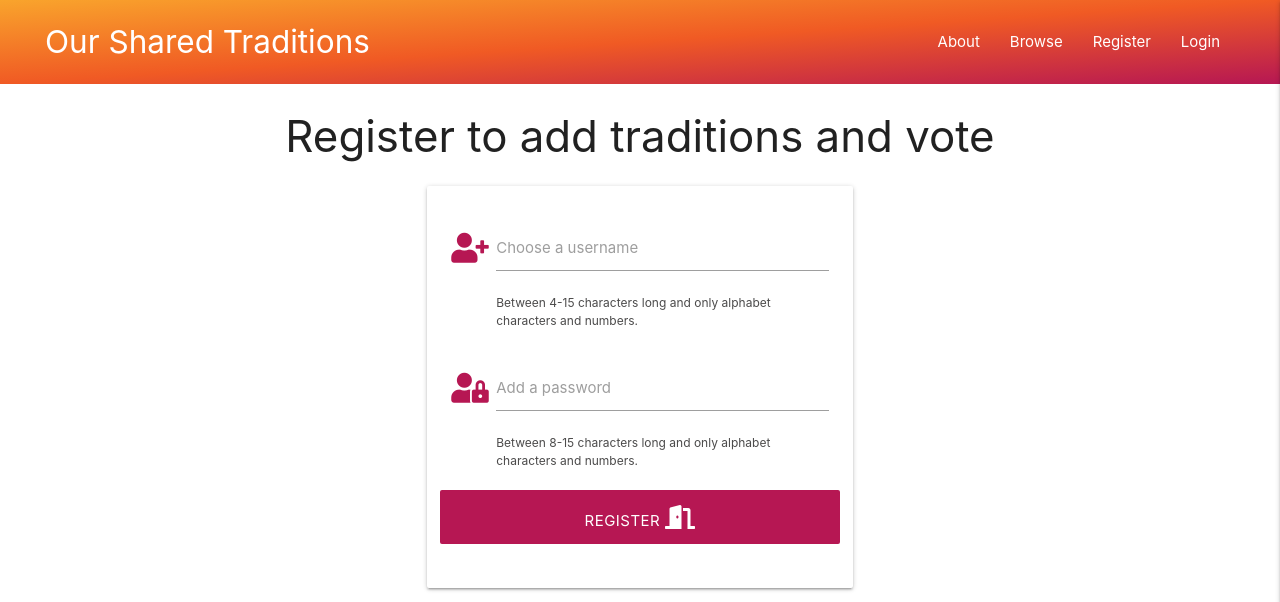
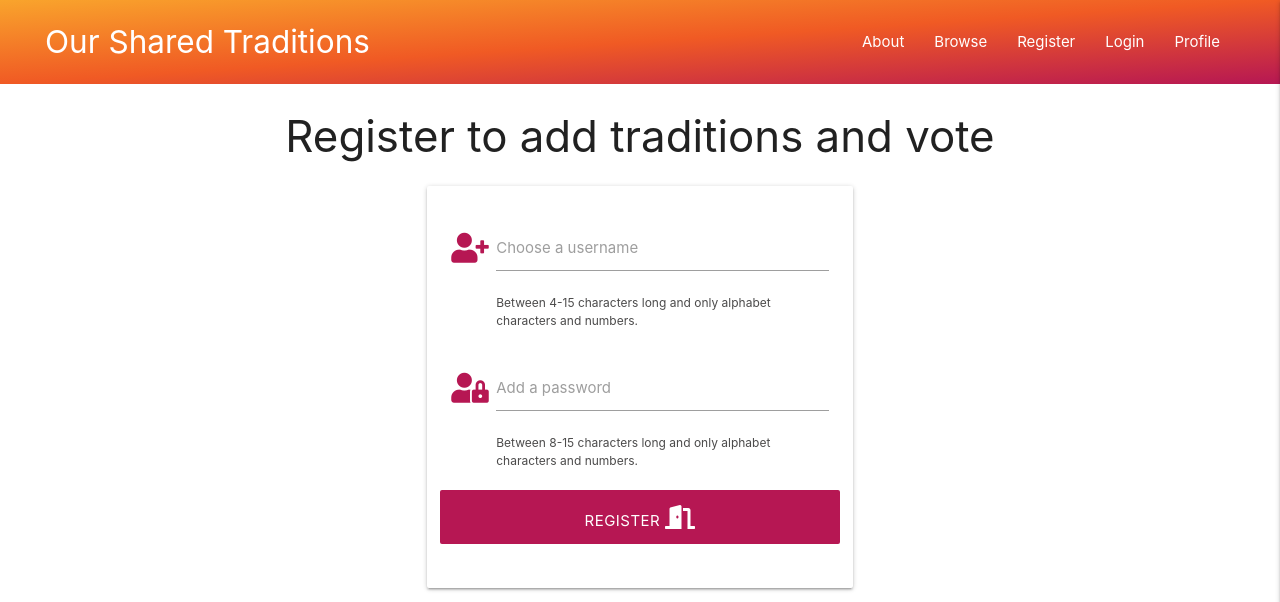
Before and after one commit to Jade-ux/OurTraditions, a Flask app: page /register in a window 1280 px wide. Shown: the top 602 px of the page. Run offline with Flask 2, Linux system fonts and the light colour scheme; some libraries are stand-ins or nearby versions.

Commit message:
Added the user profile page and functionality. Added additional styling to the forms.

```diff
--- a/app.py
+++ b/app.py
@@ -45,6 +45,9 @@ def register():
         # put the new user into 'session' cookie
         session["user"] = request.form.get("username").lower()
         flash("Registration Successful!")
+        # once logged, redirect user to their profile page, using session cookie
+        return redirect(url_for("profile", username=session["user"]))
+
     return render_template("register.html")
 
 #login function
@@ -61,8 +64,11 @@ def login():
                 existing_user["password"], request.form.get("password")):
                 session["user"] = request.form.get("username").lower()
                 flash("Welcome, {}".format(request.form.get("username")))
+                return redirect(url_for(
+                        "profile", username=session["user"]))
             else:
-                # invalid password match - we do not want to let them know exactly which they have wrong as that would make it easier to brute force entries
+                # invalid password match - we do not want to let them know
+                # exactly which they have wrong as that would make it easier to # brute force entries
                 flash("The username/password you entered is incorrect, please try again")
                 return redirect(url_for("login"))
 
@@ -75,6 +81,14 @@ def login():
     return render_template("login.html")
 
 
+@app.route("/user-profile/<username>", methods=["GET", "POST"])
+def profile(username):
+    # get the session user's username from the database
+    username = mongo.db.users.find_one(
+        {"username": session["user"]})["username"]
+    return render_template("user-profile.html", username=username)
+
+
 if __name__ == "__main__":
     app.run(host=os.environ.get("IP"),
             port=int(os.environ.get("PORT")),
--- a/static/css/style.css
+++ b/static/css/style.css
@@ -78,3 +78,9 @@ nav {
     font-size: 0.8em;
     padding-left: 45px;
 }
+
+/*-------------------------------------------------Icons*/
+
+.prefix.active.maroon {
+    color: #EF324F;
+}
--- a/templates/base.html
+++ b/templates/base.html
@@ -27,6 +27,9 @@
                     <li><a href="{{ url_for('get_traditions') }}">Browse</a></li>
                     <li><a href="{{ url_for('register') }}">Register</a></li>
                     <li><a href="{{ url_for('login') }}">Login</a></li>
+                    <li>
+                        <a href="{{ url_for('profile', username=session['user']) }}">Profile</a>
+                    </li>
                 </ul>
             </div>
         </nav>
@@ -39,6 +42,9 @@
             <li><a href="{{ url_for('get_traditions') }}">Browse</a></li>
             <li><a href="{{ url_for('register') }}">Register</a></li>
             <li><a href="{{ url_for('login') }}">Login</a></li>
+            <li>
+                <a href="{{ url_for('profile', username=session['user']) }}">Profile</a>
+            </li>
         </ul>
     </header>
     <section>
```
Also changed, not shown: templates/user-profile.html (added, +17 -0 lines).
